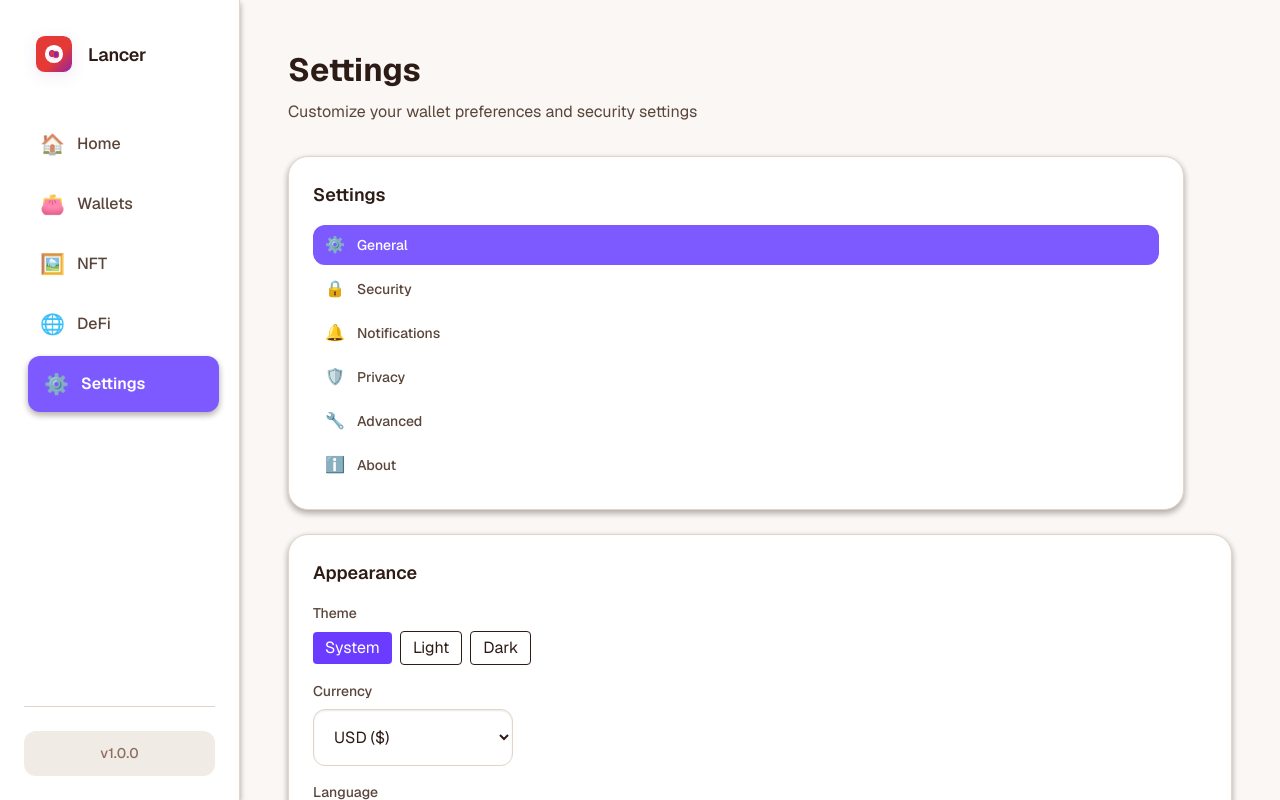
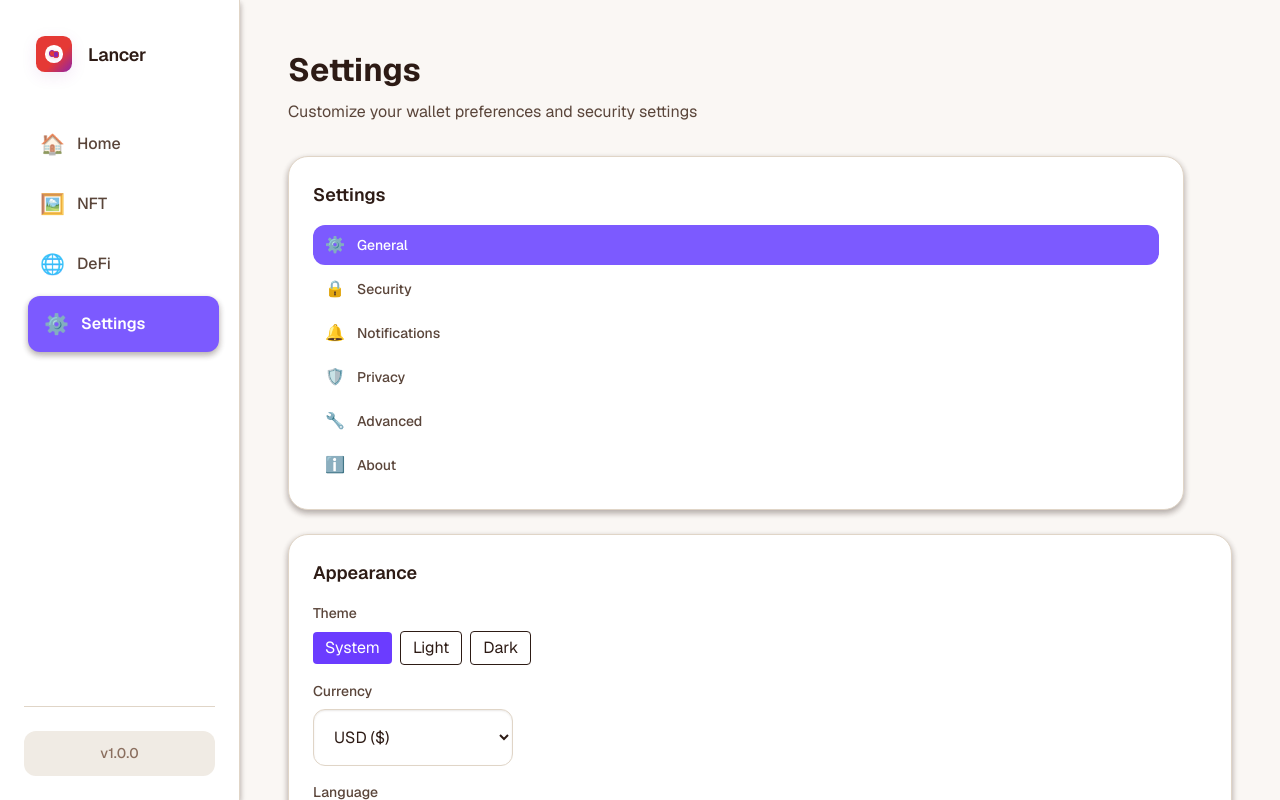
Before and after one commit to web3lancer/lancerwallet, a Next.js app: page /settings in a window 1280 px wide. Shown: the top 800 px of the page. Built offline with nearby package versions, Linux system fonts and the light colour scheme.

Commit message:
fix navigation issues

```diff
--- a/app/components/Navigation.tsx
+++ b/app/components/Navigation.tsx
@@ -6,7 +6,6 @@ import Link from 'next/link';
 
 const navItems = [
   { name: "Home", icon: "🏠", href: "/home", description: "Main dashboard with portfolio overview" },
-  { name: "Wallets", icon: "👛", href: "/wallets", description: "Manage multiple wallets and accounts" },
   { name: "NFT", icon: "🖼️", href: "/nft", description: "View and manage NFTs" },
   { name: "DeFi", icon: "🌐", href: "/defi", description: "Decentralized finance protocols" },
   { name: "Settings", icon: "⚙️", href: "/settings", description: "App settings and preferences" },
```
